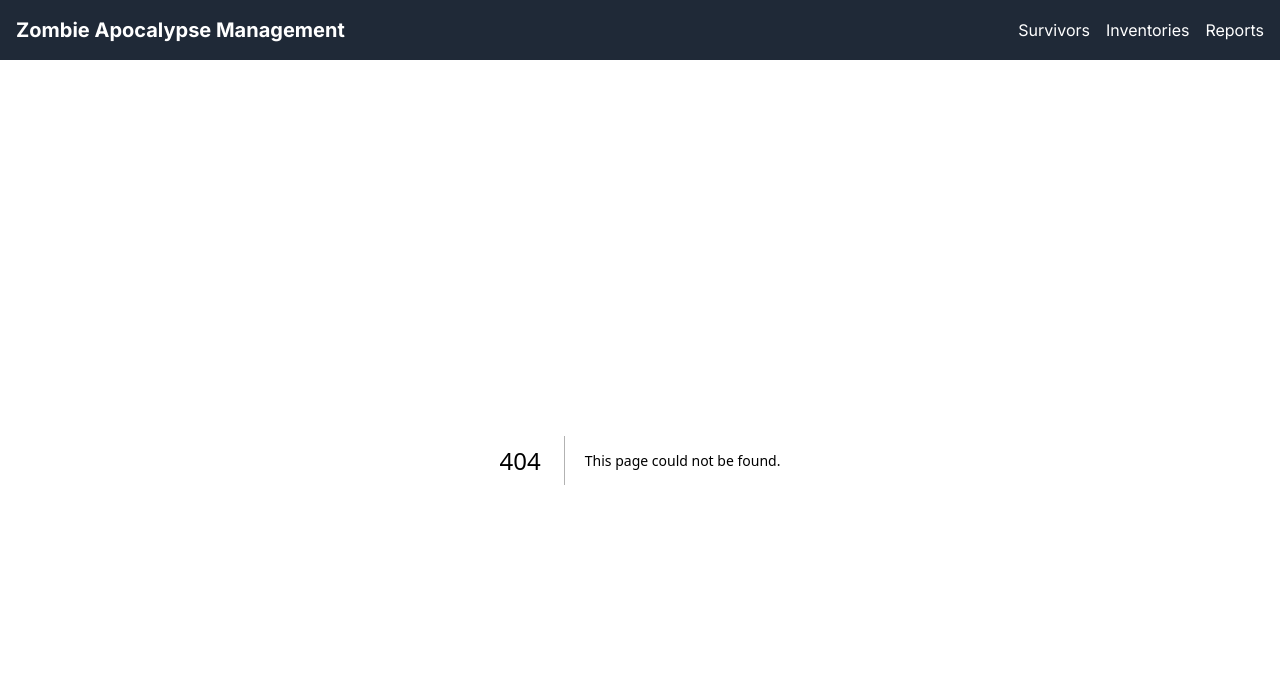
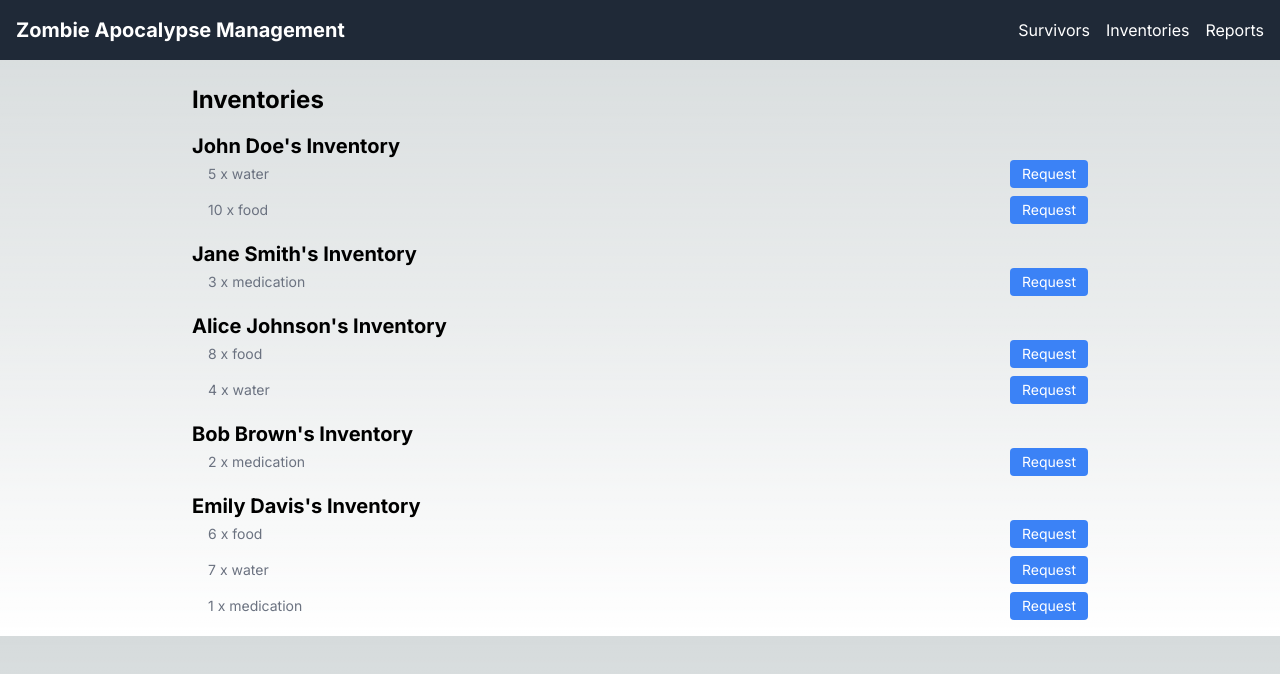
Before and after one commit to gpbaculio/fe-challenge-ramcor, a Next.js app: page /inventories in a window 1280 px wide. Before the commit this address had no page. Shown: the top 674 px of the page. Built offline with nearby package versions, Linux system fonts and the light colour scheme.

Commit message:
lading page for inventories with request item

```diff
--- /dev/null
+++ b/src/app/inventories/page.tsx
@@ -0,0 +1,44 @@
+// pages/inventories.js
+"use client";
+import { useSurvivorContext } from "@/contexts/SurvivorContext";
+import React from "react";
+
+const InventoriesPage = () => {
+  const { survivors, requestItemFromSurvivor } = useSurvivorContext();
+
+  return (
+    <div className="max-w-4xl mx-auto mt-6">
+      <h2 className="text-2xl font-bold mb-4">Inventories</h2>
+      {survivors.map((survivor) => (
+        <div key={survivor.id} className="mb-4">
+          <h3 className="text-xl font-bold">
+            {survivor.name}&apos;s Inventory
+          </h3>
+          <ul className="ml-4">
+            {survivor.inventory.map((item) => (
+              <li
+                key={item.itemId}
+                className="text-sm mb-2 text-gray-500 flex items-center justify-between"
+              >
+                <span>
+                  {item.quantity} x {item.itemId}
+                </span>
+                {/* Request item button */}
+                <button
+                  onClick={() => {
+                    requestItemFromSurvivor(survivor.id, item.itemId);
+                  }}
+                  className="ml-2 px-3 py-1 bg-blue-500 text-white rounded hover:bg-blue-600"
+                >
+                  Request
+                </button>
+              </li>
+            ))}
+          </ul>
+        </div>
+      ))}
+    </div>
+  );
+};
+
+export default InventoriesPage;
```
